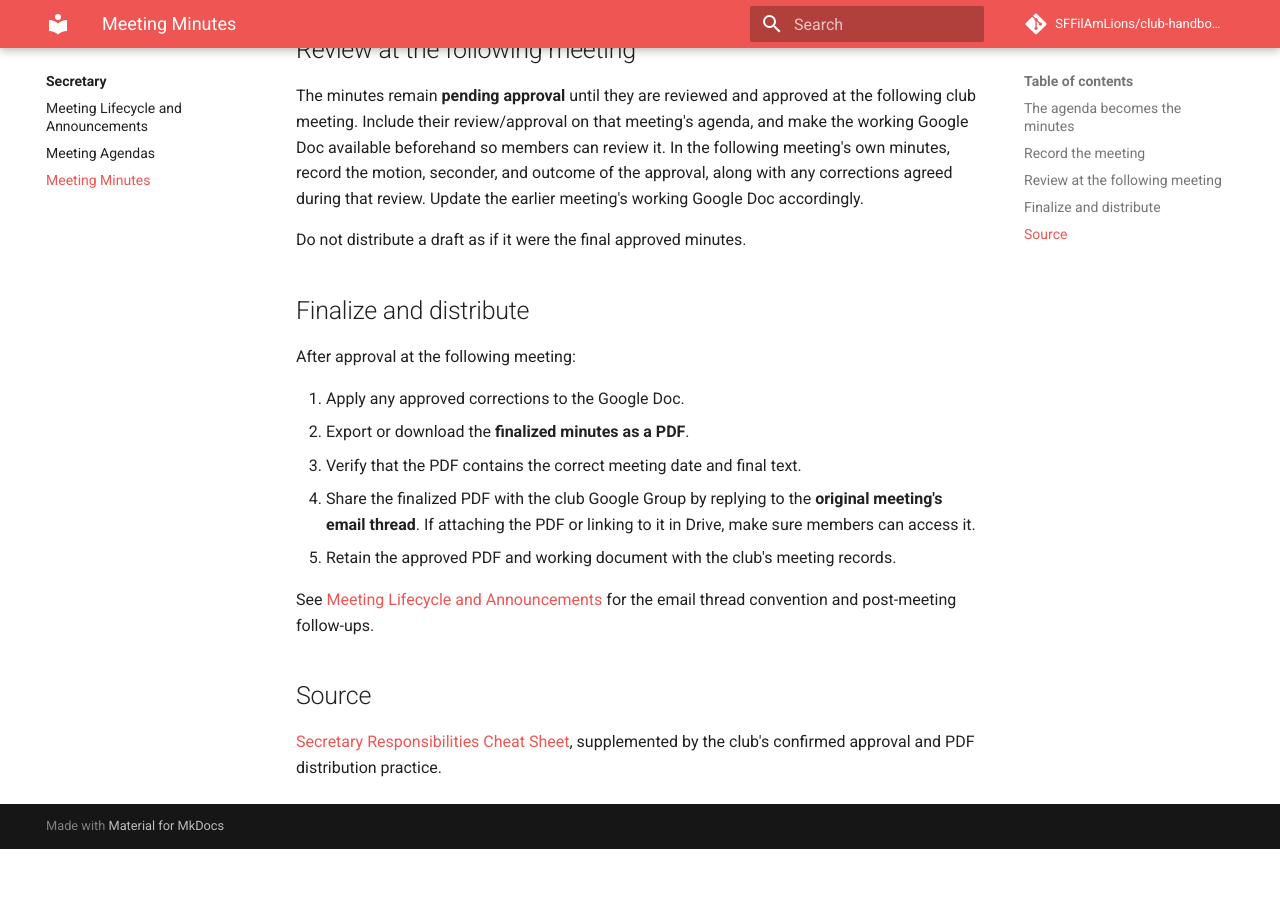
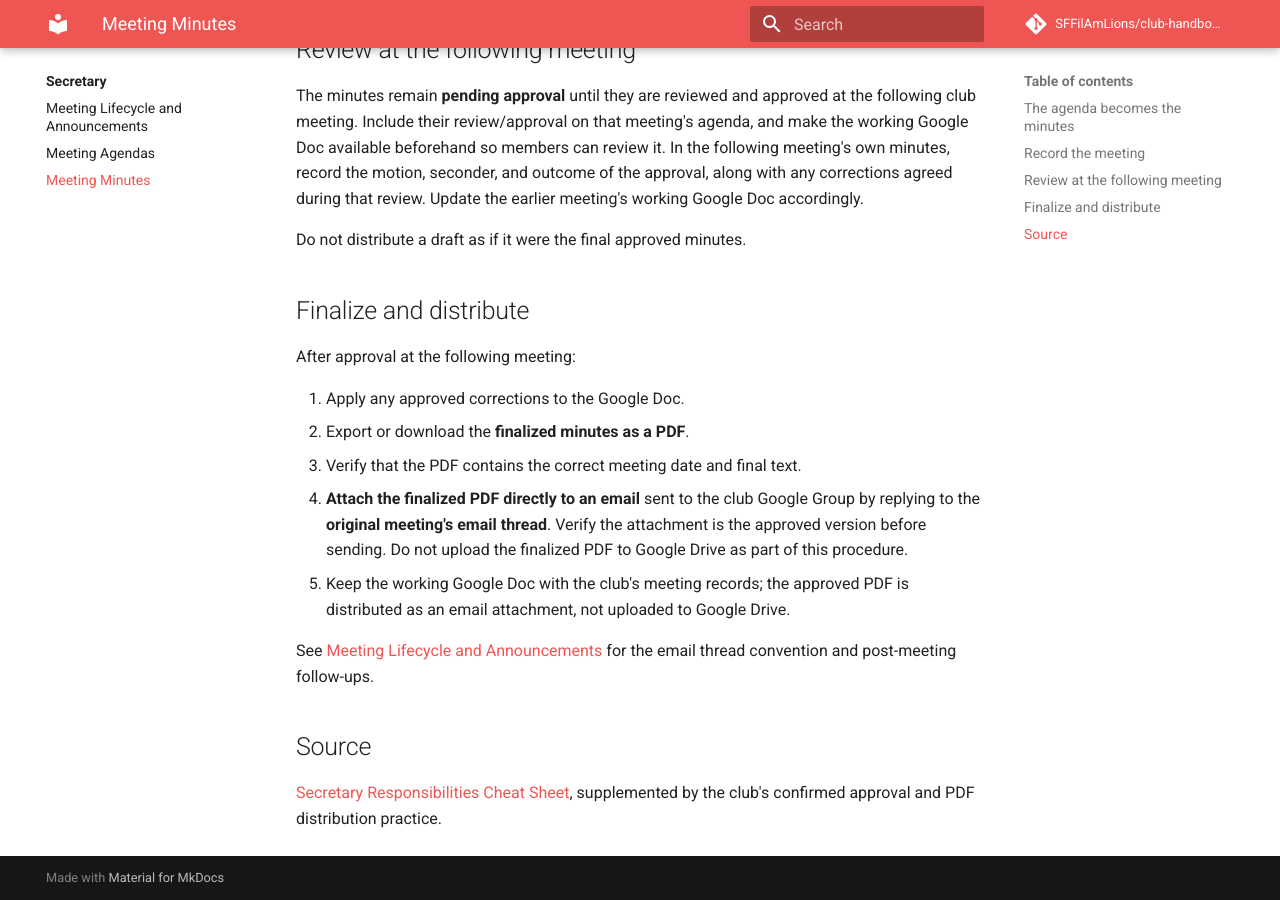
Before and after one commit to SFFilAmLions/club-handbook, an MkDocs documentation site: the page built from docs/secretary/minutes.md, in a window 1280 px wide and 900 px high, scrolled down 606 px. Built offline with MkDocs 1.6.1 and Material for MkDocs 9.7.7, drawn with Linux system fonts in a browser that asks for light colours; comment, search, counter and statistics services are not loaded; before the commit the page ends 1455 px from its top, so only the background shows below that.

Commit message:
docs(secretary): distribute approved minutes PDF as email attachment only

```diff
--- a/docs/secretary/minutes.md
+++ b/docs/secretary/minutes.md
@@ -24,8 +24,8 @@ After approval at the following meeting:
 1. Apply any approved corrections to the Google Doc.
 2. Export or download the **finalized minutes as a PDF**.
 3. Verify that the PDF contains the correct meeting date and final text.
-4. Share the finalized PDF with the club Google Group by replying to the **original meeting's email thread**. If attaching the PDF or linking to it in Drive, make sure members can access it.
-5. Retain the approved PDF and working document with the club's meeting records.
+4. **Attach the finalized PDF directly to an email** sent to the club Google Group by replying to the **original meeting's email thread**. Verify the attachment is the approved version before sending. Do not upload the finalized PDF to Google Drive as part of this procedure.
+5. Keep the working Google Doc with the club's meeting records; the approved PDF is distributed as an email attachment, not uploaded to Google Drive.
 
 See [Meeting Lifecycle and Announcements](meeting-lifecycle.md) for the email thread convention and post-meeting follow-ups.
 
```
